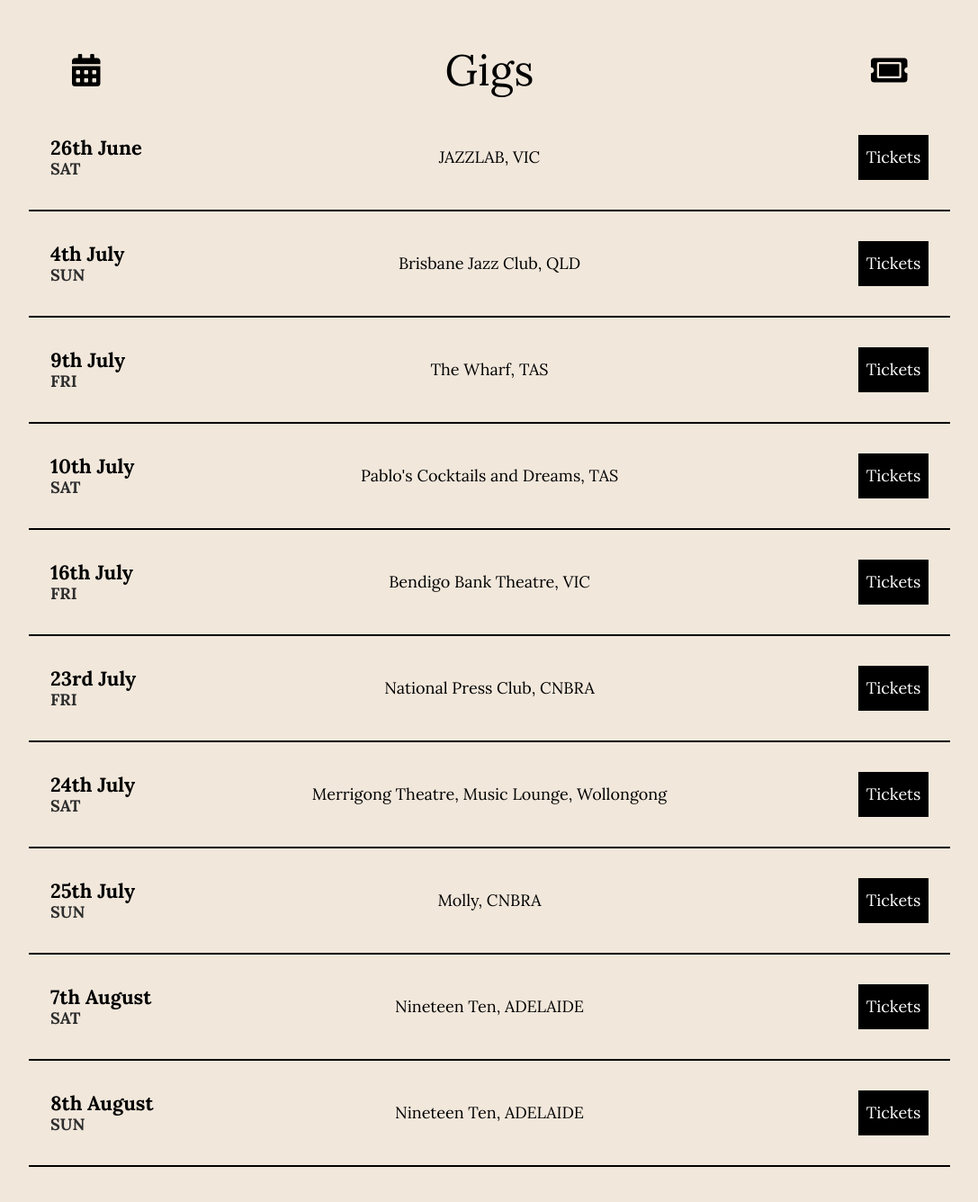
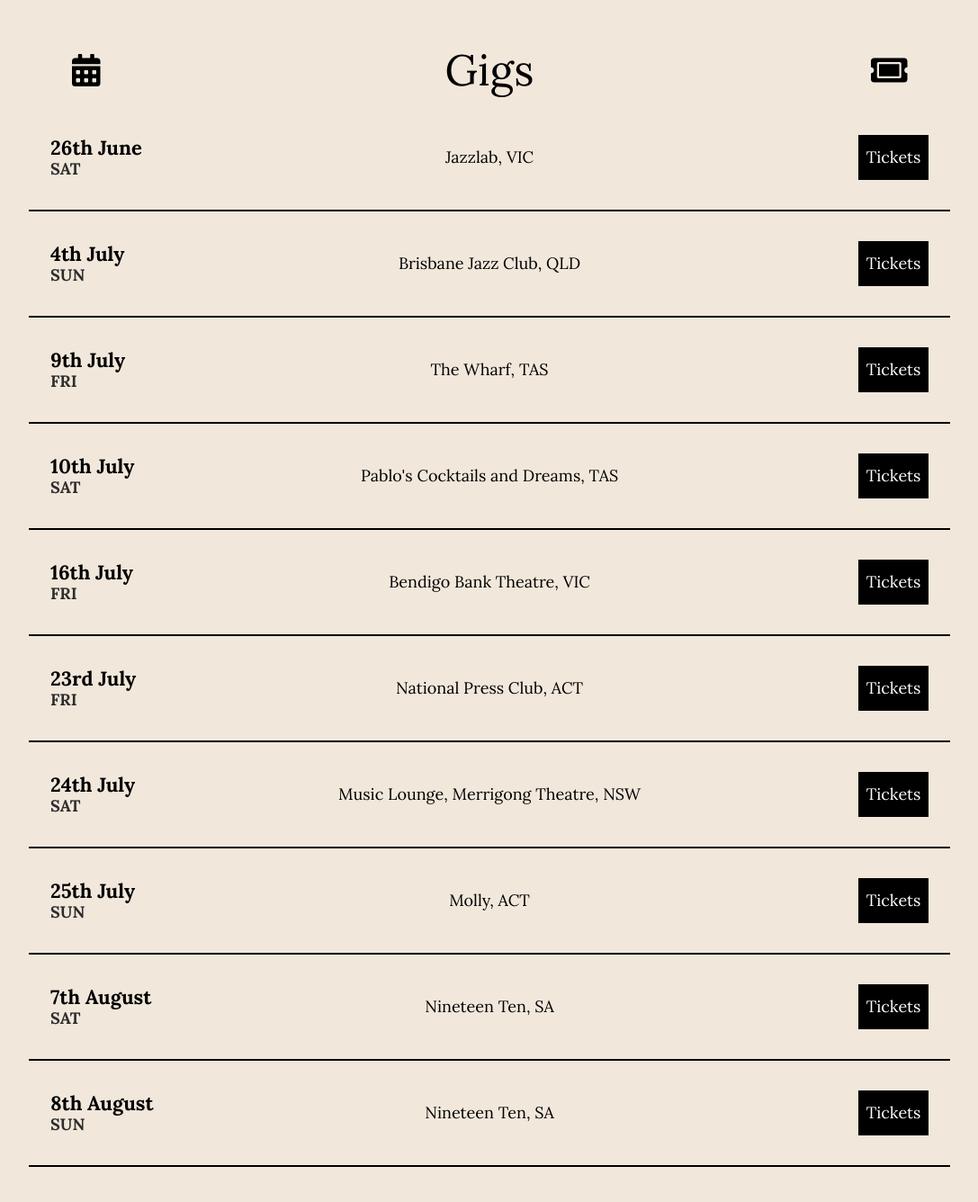
Before and after one commit to sam-s-maher/lillian-albazi, a React app: page / in a window 1280 px wide. Shown: the part 914-2250 px from the top of the page at 90% size, without its empty margins (96-1183 px from the left). Built offline with nearby package versions, Linux system fonts and the light colour scheme.

Commit message:
Updated gig list

```diff
--- a/src/components/gig-list/index.tsx
+++ b/src/components/gig-list/index.tsx
@@ -35,16 +35,16 @@ class GigItem {
 }
 
 const gigList: GigItem[] = [
-    new GigItem("26th June", "SAT", "JAZZLAB, VIC", "https://jazzlab.club/1753-lillian-albazi-after-image-album-launch"),
+    new GigItem("26th June", "SAT", "Jazzlab, VIC", "https://jazzlab.club/1753-lillian-albazi-after-image-album-launch"),
     new GigItem("4th July", "SUN", "Brisbane Jazz Club, QLD", "https://www.google.com"),
     new GigItem("9th July", "FRI", "The Wharf, TAS", "https://www.google.com"),
     new GigItem("10th July", "SAT", "Pablo's Cocktails and Dreams, TAS", "https://www.google.com"),
     new GigItem("16th July", "FRI", "Bendigo Bank Theatre, VIC", "https://www.google.com"),
-    new GigItem("23rd July", "FRI", "National Press Club, CNBRA", "https://www.google.com"),
-    new GigItem("24th July", "SAT", "Merrigong Theatre, Music Lounge, Wollongong", "https://www.google.com"),
-    new GigItem("25th July", "SUN", "Molly, CNBRA", "https://www.google.com"),
-    new GigItem("7th August", "SAT", "Nineteen Ten, ADELAIDE", "https://www.google.com"),
-    new GigItem("8th August", "SUN", "Nineteen Ten, ADELAIDE", "https://www.google.com"),
+    new GigItem("23rd July", "FRI", "National Press Club, ACT", "https://www.google.com"),
+    new GigItem("24th July", "SAT", "Music Lounge, Merrigong Theatre, NSW", "https://www.google.com"),
+    new GigItem("25th July", "SUN", "Molly, ACT", "https://www.google.com"),
+    new GigItem("7th August", "SAT", "Nineteen Ten, SA", "https://www.google.com"),
+    new GigItem("8th August", "SUN", "Nineteen Ten, SA", "https://www.google.com"),
 ];
 
 interface IGigListProps {
```
